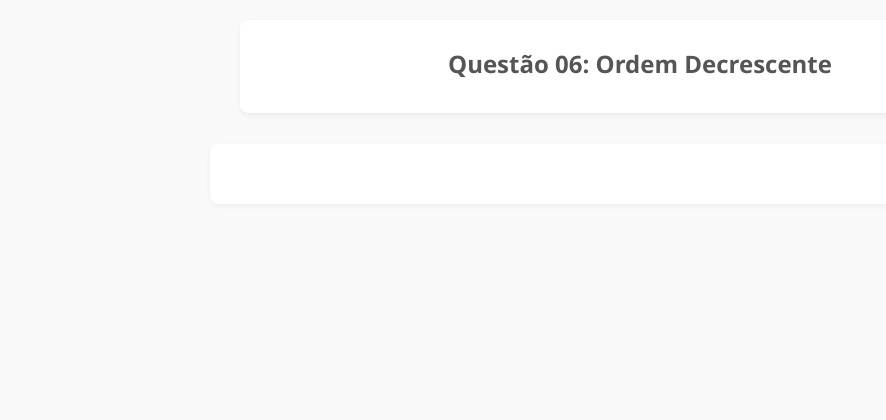
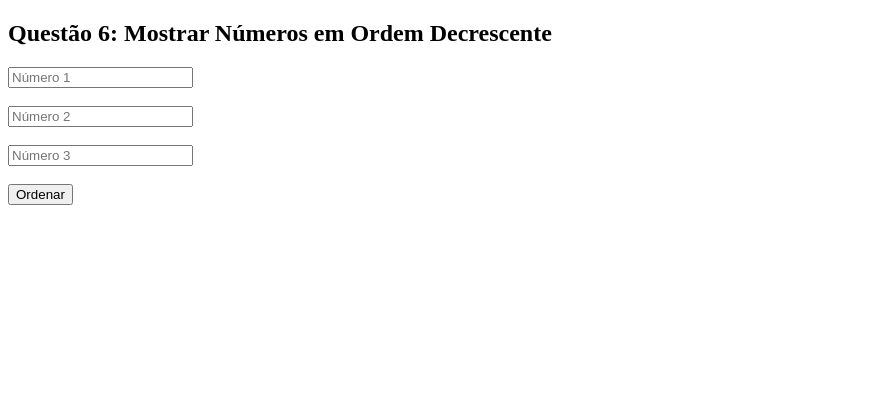
Before and after one commit to valsouza05/lista-de-exercicios-PHP, a PHP site: page /questoes/06/index.php in a window 1280 px wide. Shown: the top 420 px of the page, without its empty margins (0-886 px from the left). After the commit the page ends 205 px from the top, so only its background shows below. Run offline with PHP 8.4, Linux system fonts and the light colour scheme.

Commit message:
Update index.php

```diff
--- a/questoes/06/index.php
+++ b/questoes/06/index.php
@@ -1,25 +1,28 @@
 <!DOCTYPE html>
-<html lang="pt-br">
+<html lang="pt-BR">
+<head>
+    <meta charset="UTF-8">
+    <title>Questão 6 - Ordem Decrescente</title>
+</head>
+<body>
+    <h2>Questão 6: Mostrar Números em Ordem Decrescente</h2>
 
-<head>
-    <meta charset="UTF--8">
-    <meta name="viewport" content="width=device-width, initial-scale=1.0">
-    <title>Página Inicial - Exercícios PHP</title>
-    <link rel="stylesheet" href="./../../styles.css">
-</head>
+    <form method="post">
+        <input type="number" name="n1" placeholder="Número 1" required><br><br>
+        <input type="number" name="n2" placeholder="Número 2" required><br><br>
+        <input type="number" name="n3" placeholder="Número 3" required><br><br>
+        <button type="submit">Ordenar</button>
+    </form>
 
-<body>
+    <?php
+    if ($_SERVER["REQUEST_METHOD"] == "POST") {
+        $numeros = [$_POST["n1"], $_POST["n2"], $_POST["n3"]];
+        rsort($numeros);
 
-    <header>
-        <h2>Questão 06: Ordem Decrescente</h2>
-    </header>
-
-    <main>
-
-    <!-- implementação da solução -->
-
-    </main>
+        echo "<p>Ordem decrescente: <strong>" . implode(", ", $numeros) . "</strong></p>";
+    }
+    ?>
 </body>
-
+</html>
 
 </html>
```
